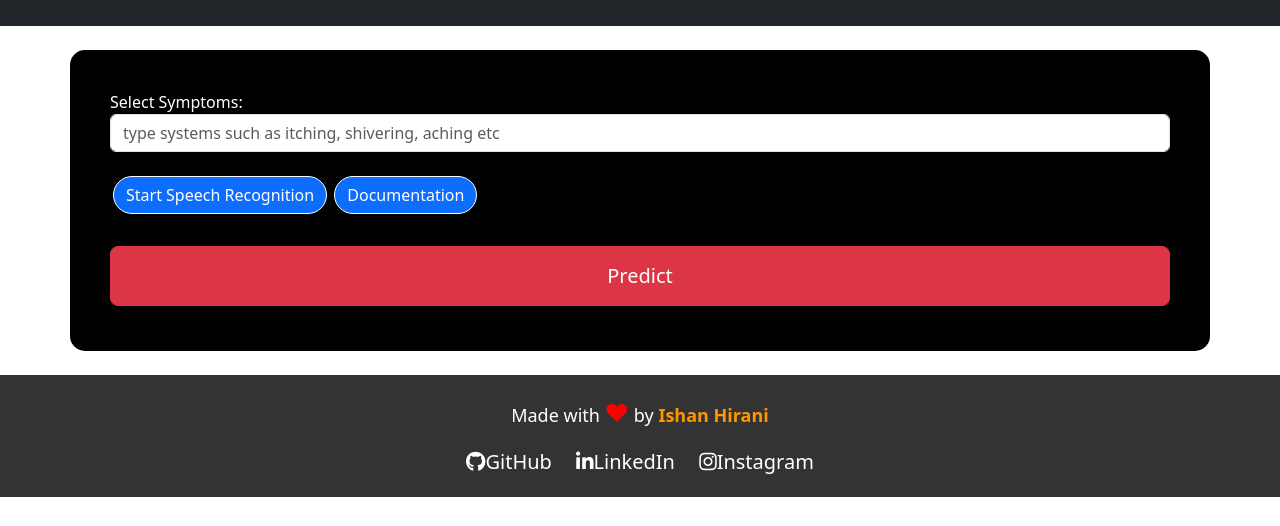
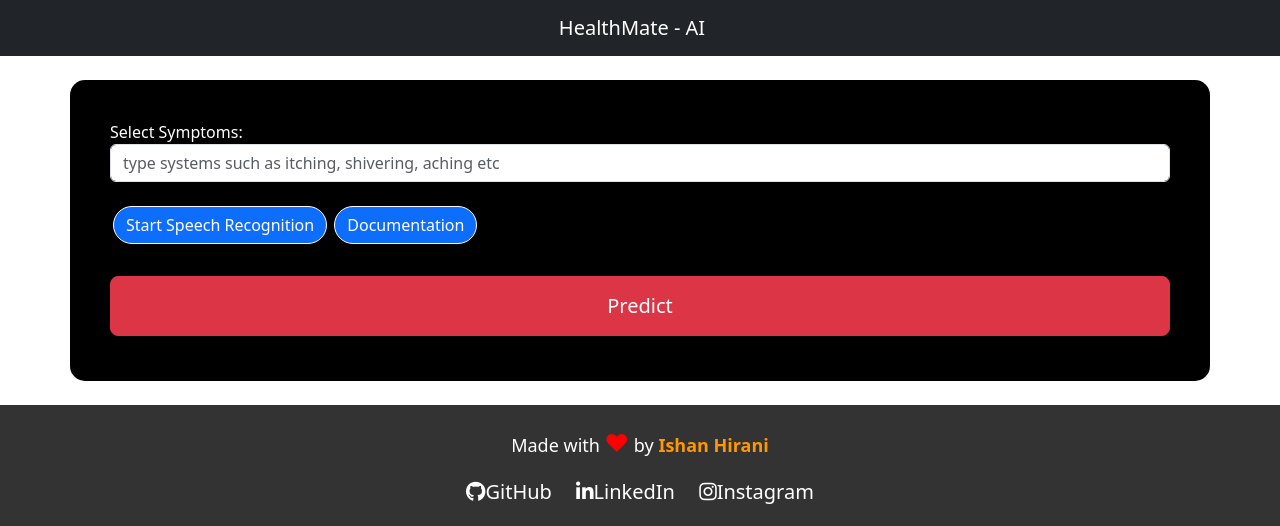
Before and after one commit to ishanhirani/HealthMate-AI, a Flask app: page / in a window 1280 px wide. Shown: the top 526 px of the page. Run offline with Flask 3, Linux system fonts and the light colour scheme; parts of the project's set-up code (start-up, migrations or seed data) failed here and were passed over; some libraries are stand-ins or nearby versions.

Commit message:
adding header

```diff
--- a/templates/index.html
+++ b/templates/index.html
@@ -87,6 +87,7 @@
     <nav class="navbar navbar-expand-lg navbar-dark bg-dark">
         <div class="container-fluid justify-content-center">
             <a class="navbar-brand" onclick="window.location.href='/'" style="cursor: pointer;">
+                HealthMate - AI
             </a>
         </div>
     </nav>
```
